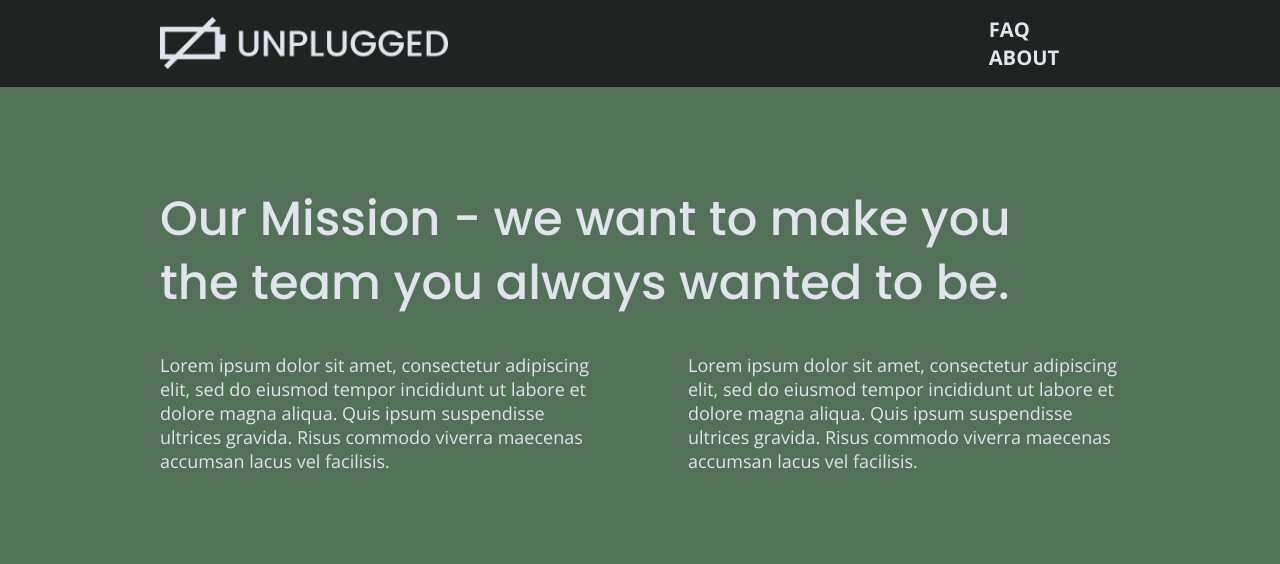
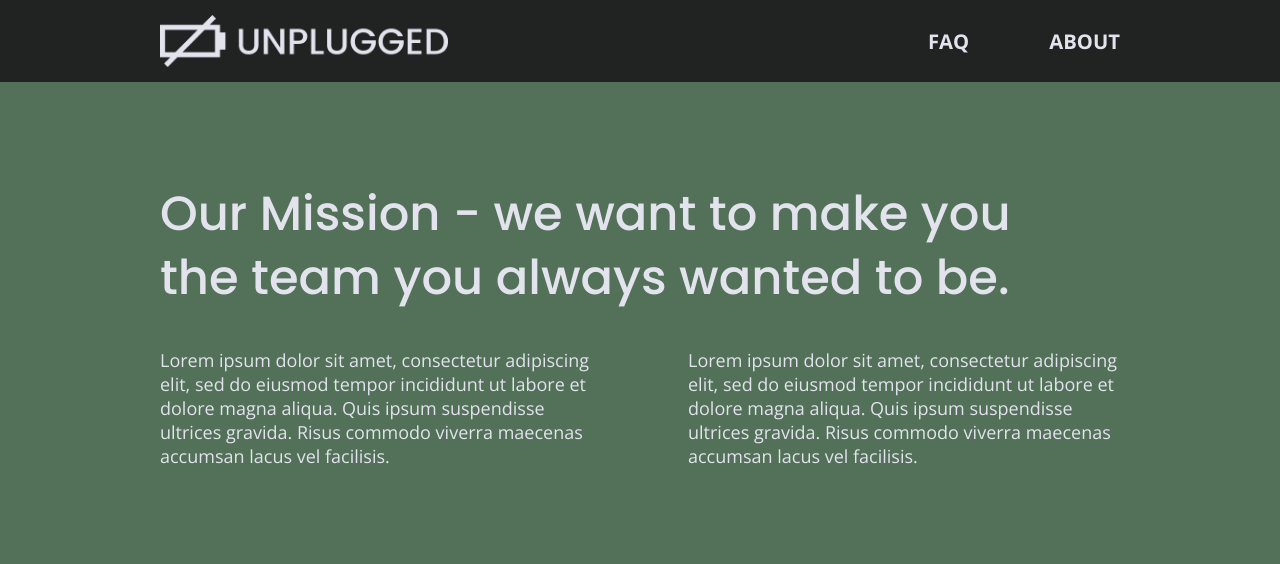
Before and after one commit to saritagarcia/206-unplugged, a website: page about/index.html in a window 1280 px wide. Shown: the top 564 px of the page. Drawn offline with nearby package versions, Linux system fonts and the light colour scheme.

Commit message:
Finished coding all pages

```diff
--- a/about/index.html
+++ b/about/index.html
@@ -31,8 +31,8 @@
       <div class="header-divider"></div>
       <nav>
         <ul>
-          <li><a href="index.html">FAQ</a></li>
-          <li><a href="../faq/index.html" target="_blank">About</a></li>
+          <li><a href="../faq/index.html">FAQ</a></li>
+          <li><a href="index.html" target="_blank">About</a></li>
         </ul>
       </nav>
     </div>
--- a/css/main.css
+++ b/css/main.css
@@ -191,7 +191,7 @@ header nav {
   align-items: center;
   flex-flow: row wrap;
 }
-.header nav ul {
+header nav ul {
   width: 100%;
   display: flex;
   justify-content: space-around;
```
Also changed, not shown: faq/index.html (+1 -1 lines).
